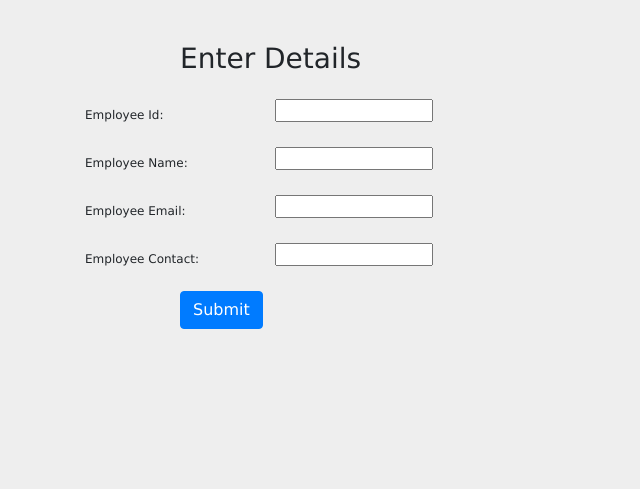
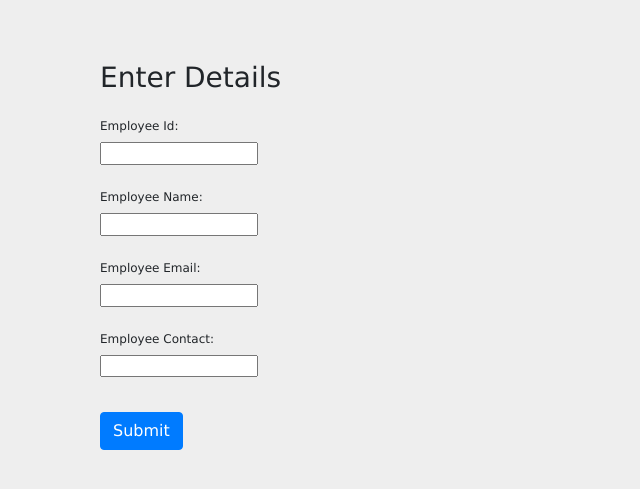
Before and after one commit to THISURA97/Django_CRUD, a Django app: page /emp in a window 1280 px wide. Shown: the top 489 px of the page, without its empty margins (0-640 px from the left). Run offline with Django 3.2, Linux system fonts and the light colour scheme; some libraries are stand-ins or nearby versions.

Commit message:
index file minor fix

```diff
--- a/crud/static/css/style.css
+++ b/crud/static/css/style.css
@@ -41,9 +41,41 @@ ul
     background:#fff
 }
 
-#tinybox {position:absolute; display:none; padding:10px; background:#fff url(images/preload.gif) no-repeat 50% 50%; border:10px solid #e3e3e3; z-index:2000}
-#tinymask {position:absolute; display:none; top:0; left:0; height:100%; width:100%; background:#000; z-index:1500}
-#tinycontent {background:#fff}
+#tinybox
+{
+    position:absolute;
+    display:none;
+    padding:10px;
+    background:#fff url(images/preload.gif) no-repeat 50% 50%;
+    border:10px solid #e3e3e3; z-index:2000
+}
 
-.button {font:14px Georgia,Verdana; margin-bottom:10px; padding:8px 10px 9px; border:1px solid #ccc; background:#eee; cursor:pointer}
-.button:hover {border:1px solid #bbb; background:#e3e3e3}
+#tinymask
+{
+    position:absolute;
+    display:none; top:0;
+    left:0; height:100%;
+    width:100%; background:#000;
+    z-index:1500
+}
+
+#tinycontent
+{
+    background:#fff
+}
+
+.button
+{
+    font:14px Georgia,Verdana;
+    margin-bottom:10px;
+    padding:8px 10px 9px;
+    border:1px solid #ccc;
+    background:#eee;
+    cursor:pointer
+}
+
+.button:hover
+{
+    border:1px solid #bbb;
+    background:#e3e3e3
+}
--- a/crud/templates/index.html
+++ b/crud/templates/index.html
@@ -5,6 +5,8 @@
     <title>Index</title>
     {% load static %}
     <link rel="stylesheet" href="//stackpath.bootstrapcdn.com/bootstrap/4.5.0/css/bootstrap.min.css">
+    <script src="https://ajax.googleapis.com/ajax/libs/jquery/3.5.1/jquery.min.js"></script>
+    <script src="https://maxcdn.bootstrapcdn.com/bootstrap/3.4.1/js/bootstrap.min.js"></script>
     <link rel="stylesheet" href="{% static 'css/style.css' %}">
 </head>
 <body>
@@ -12,37 +14,37 @@
         {% csrf_token %}
     <div class="container">
 <br>
-    <div class="form-group row">
+    <div class="form-group ">
     <label class="col-sm-1 col-form-label"></label>
     <div class="col-sm-4">
     <h3>Enter Details</h3>
     </div>
   </div>
-    <div class="form-group row">
+    <div class="form-group ">
     <label class="col-sm-2 col-form-label">Employee Id:</label>
-    <div class="col-sm-4">
+    <div class="col-sm-4 ">
       {{ form.eid }}
     </div>
   </div>
-  <div class="form-group row">
+  <div class="form-group ">
     <label class="col-sm-2 col-form-label">Employee Name:</label>
     <div class="col-sm-4">
       {{ form.ename }}
     </div>
   </div>
-    <div class="form-group row">
+    <div class="form-group ">
     <label class="col-sm-2 col-form-label">Employee Email:</label>
     <div class="col-sm-4">
       {{ form.eemail }}
     </div>
   </div>
-    <div class="form-group row">
+    <div class="form-group ">
     <label class="col-sm-2 col-form-label">Employee Contact:</label>
     <div class="col-sm-4">
       {{ form.econtact }}
     </div>
   </div>
-    <div class="form-group row">
+    <div class="form-group ">
     <label class="col-sm-1 col-form-label"></label>
     <div class="col-sm-4">
     <button type="submit" class="btn btn-primary">Submit</button>
```
Also changed, not shown: crud/templates/show.html (+10 -2 lines).
